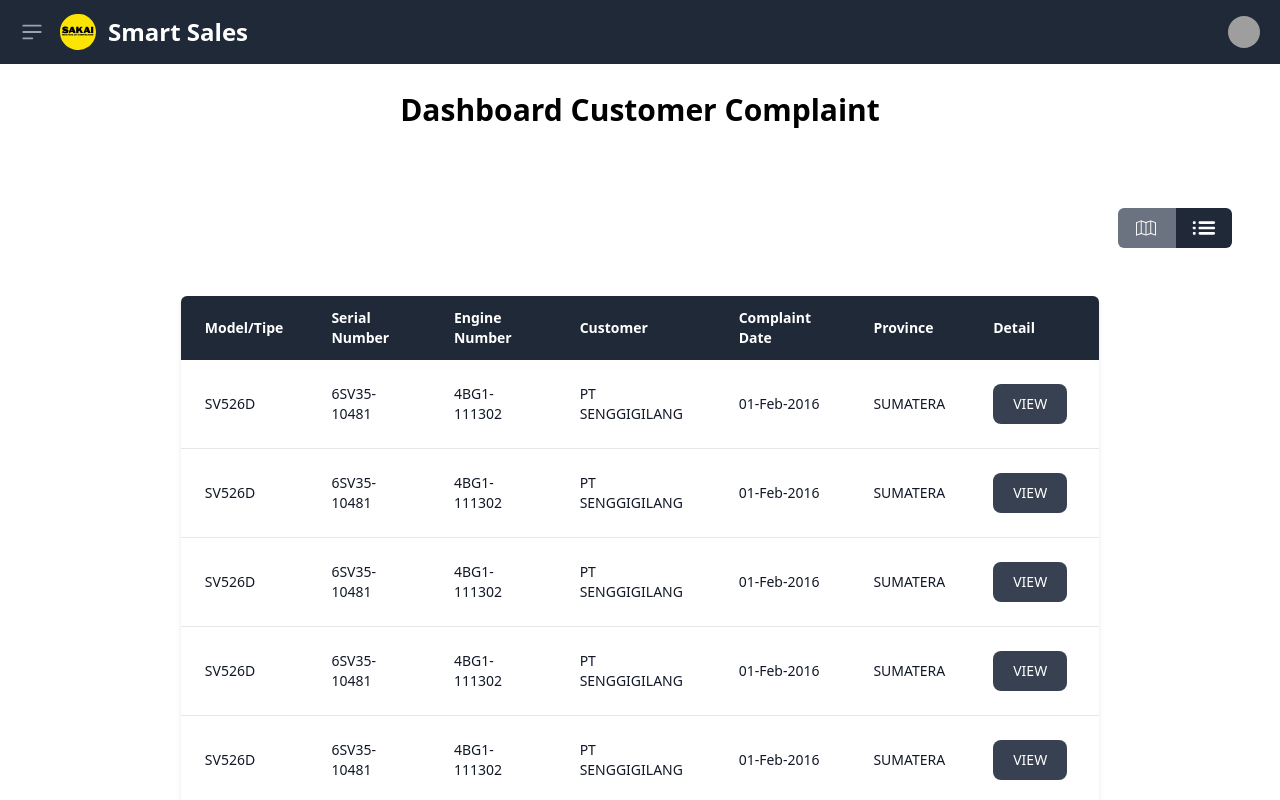
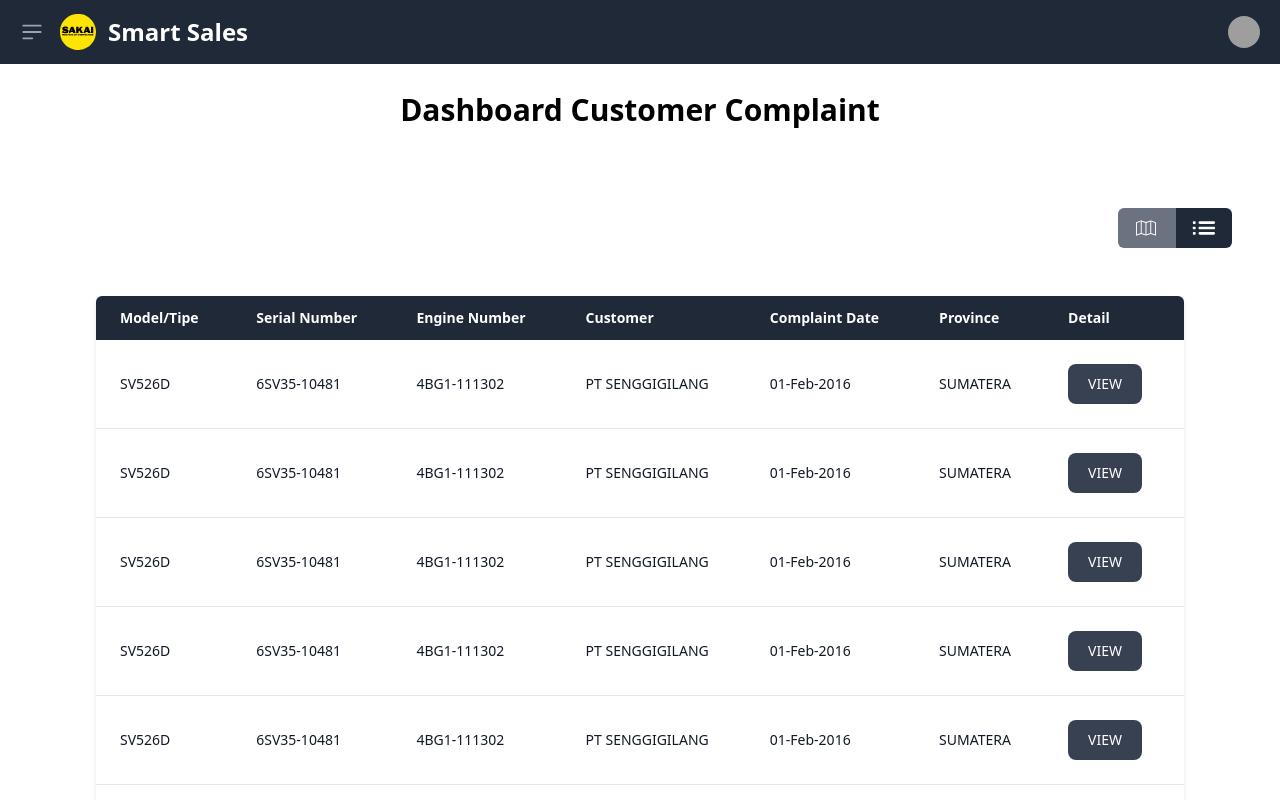
Before and after one commit to SultanDaffaN/smart-sales, a Next.js app: page /dashboard/complaint in a window 1280 px wide. Both pictures are taken after a click on the element 1204 px from the left and 228 px from the top of the page. Shown: the top 800 px of the page. Built offline with nearby package versions, Linux system fonts and the light colour scheme; grey boxes are pictures that could not be loaded.

Commit message:
adjusting table complaint

```diff
--- a/app/dashboard/complaint/TableComplaint.tsx
+++ b/app/dashboard/complaint/TableComplaint.tsx
@@ -5,7 +5,7 @@ export default function TableComplaint() {
   return (
     <>
       <div className="flex justify-center">
-        <div className="md:px-10 mt-12 w-full md:w-4/5">
+        <div className="md:px-20 mt-12 w-full">
           <div className="relative overflow-x-auto shadow-md sm:rounded-md">
             <table className="w-full text-sm text-left rtl:text-right text-white">
               <thead className="bg-gray-800">
```
